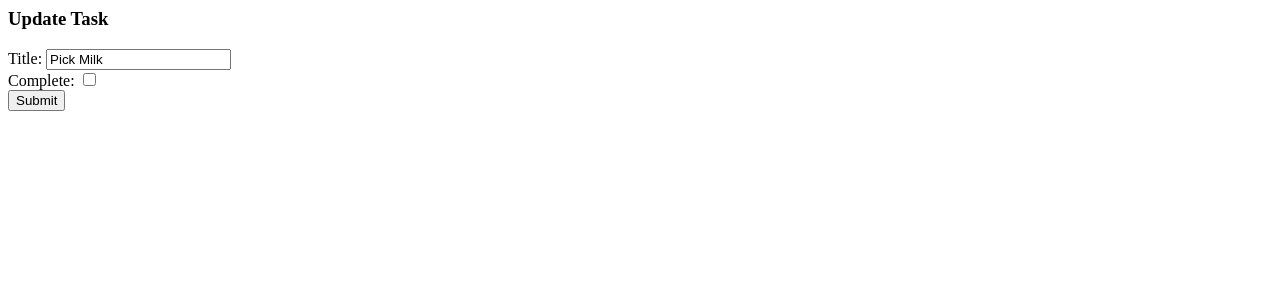
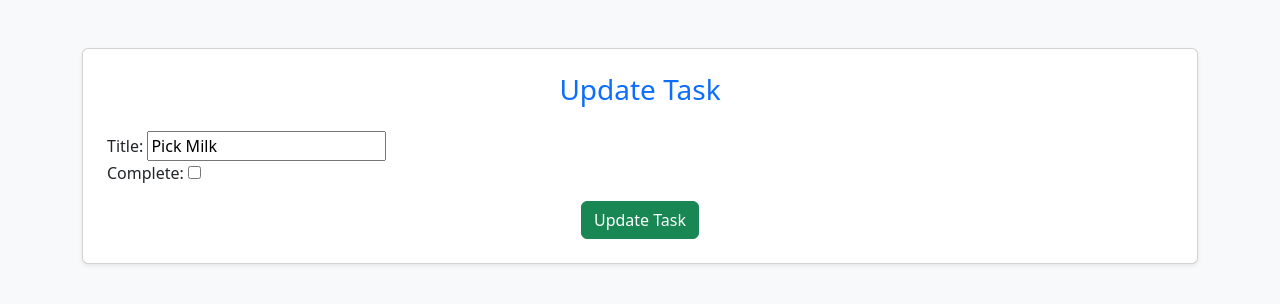
Before and after one commit to thmjiya022/to-do-list, a Django app: page /update_task/1/ in a window 1280 px wide. Shown: the top 304 px of the page. Run offline with Django 5.2, Linux system fonts and the light colour scheme; data comes from the database, SQL or seed files in the repository.

Commit message:
added styling for update_task.html

```diff
--- a/tasks/templates/tasks/update_task.html
+++ b/tasks/templates/tasks/update_task.html
@@ -1,9 +1,25 @@
-<h3>Update Task</h3>
-
-<form method="POST" action="">
-    {%csrf_token%}
-
-    {{form}}
-    <input type="submit" name="Update Task">
-
-</form>
+<!DOCTYPE html>
+<html lang="en">
+<head>
+    <meta charset="UTF-8">
+    <meta name="viewport" content="width=device-width, initial-scale=1.0">
+    <title>Update Task</title>
+    <link href="https://cdn.jsdelivr.net/npm/bootstrap@5.3.0-alpha1/dist/css/bootstrap.min.css" rel="stylesheet">
+</head>
+<body class="bg-light">
+    <div class="container mt-5">
+        <div class="card p-4 shadow-sm">
+            <h3 class="text-center text-primary">Update Task</h3>
+            <form method="POST" action="" class="mt-3">
+                {% csrf_token %}
+                <div class="mb-3">
+                    {{ form }}
+                </div>
+                <div class="d-flex justify-content-center">
+                    <button type="submit" class="btn btn-success">Update Task</button>
+                </div>
+            </form>
+        </div>
+    </div>
+</body>
+</html>
```
